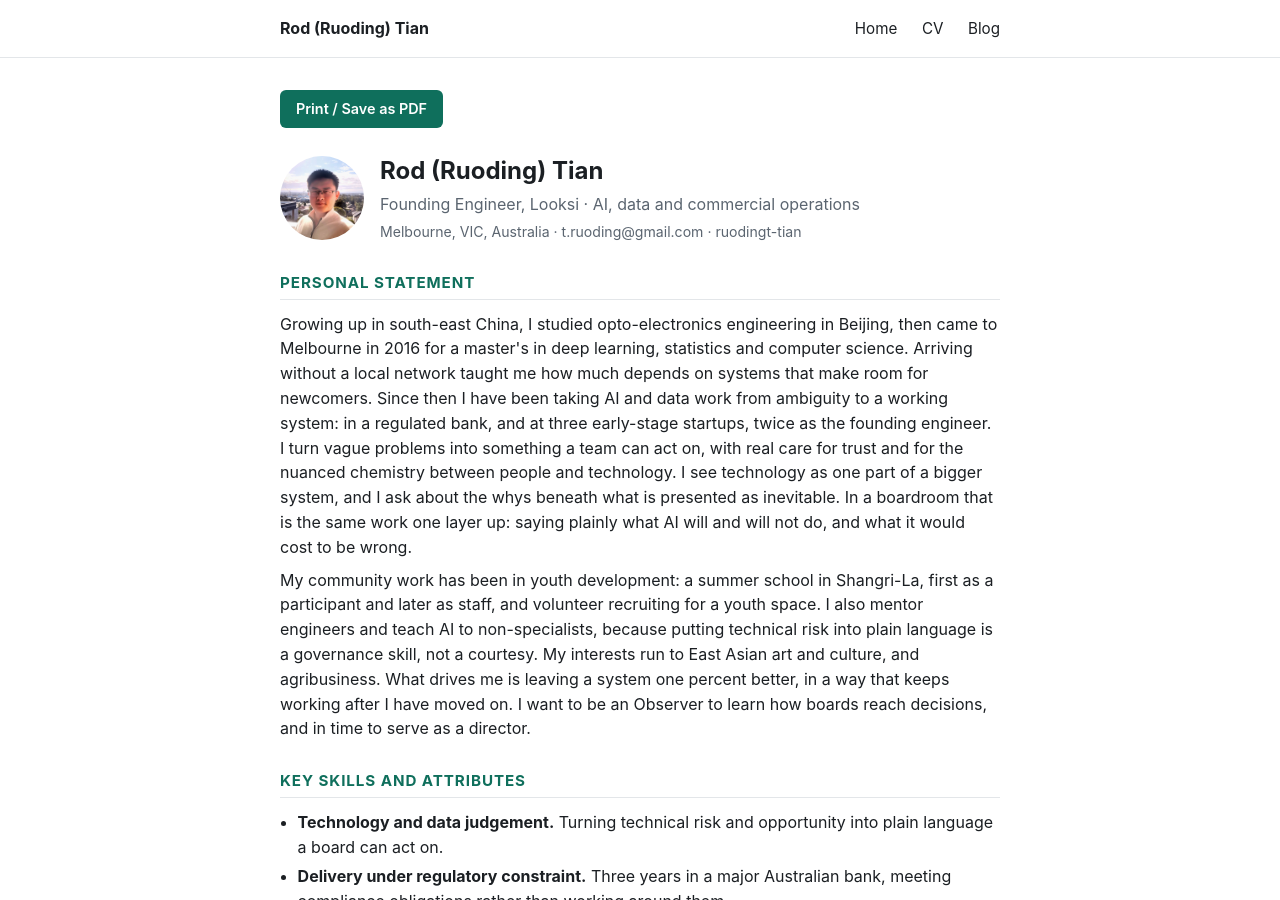
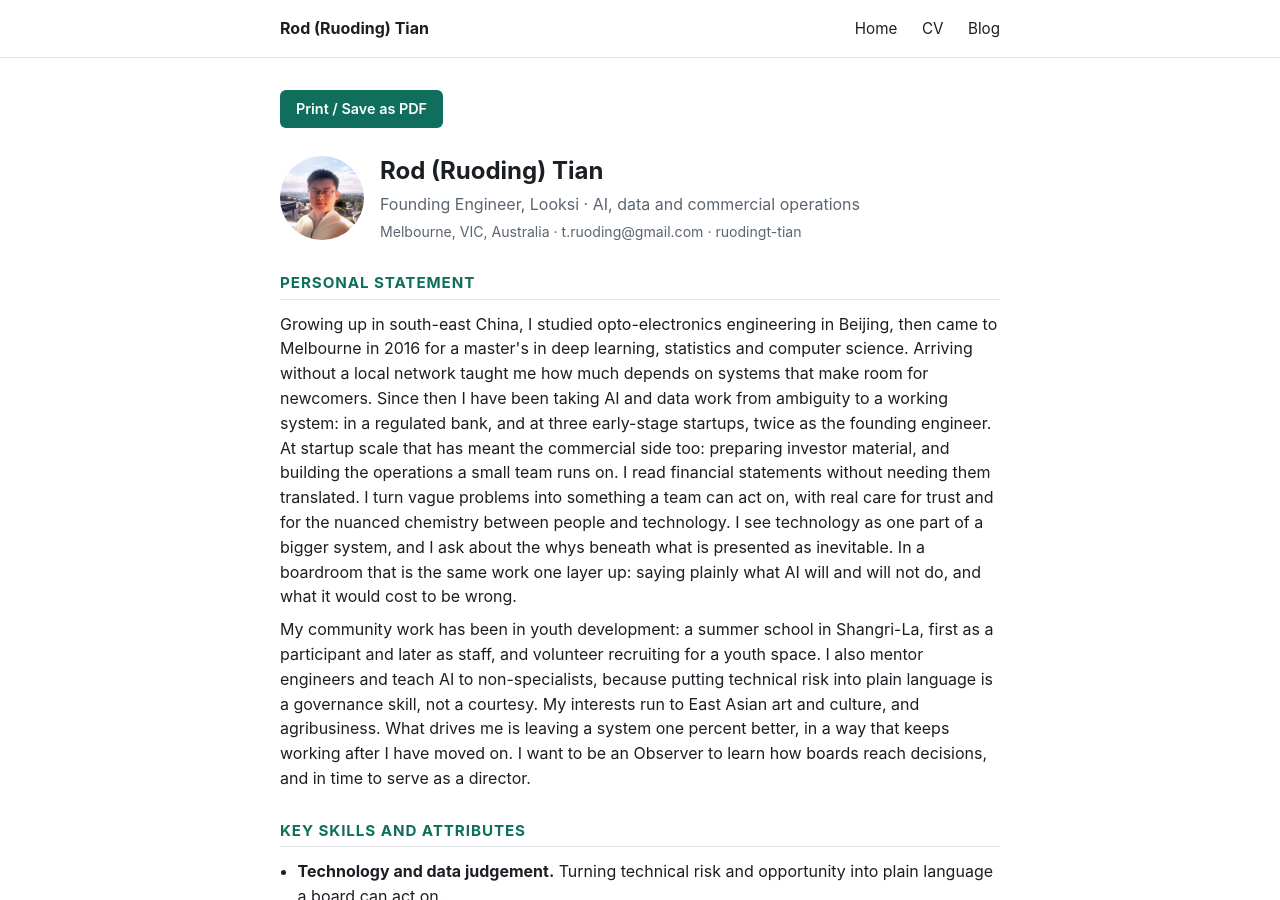
Before and after one commit to ruodingt/ruodingt.github.io, a Jekyll site: the page built from cv/index.md, in a window 1280 px wide and 900 px high. Built offline with Jekyll 4.4.1, drawn with Linux system fonts in a browser that asks for light colours.

Commit message:
Surface the commercial and financial side in the statement
Cutting the financial-literacy attribute left the only mention of numbers
buried in a note under the master's degree. The statement had ~48 words of
headroom against the guide's 300, so it goes there instead of costing one
of the four permitted attributes.

Claims only what the evidence carries: investor material, startup
operations, and reading a set of financial statements unaided.

Co-Authored-By: Claude Opus 5 <noreply@anthropic.com>

```diff
--- a/_data/cv.yml
+++ b/_data/cv.yml
@@ -13,7 +13,7 @@ linkedin: "https://www.linkedin.com/in/ruodingt-tian/"
 # words, at the top, covering who you are, professional value, community
 # connection, and values/motivation.
 statement:
-  - "Growing up in south-east China, I studied opto-electronics engineering in Beijing, then came to Melbourne in 2016 for a master's in deep learning, statistics and computer science. Arriving without a local network taught me how much depends on systems that make room for newcomers. Since then I have been taking AI and data work from ambiguity to a working system: in a regulated bank, and at three early-stage startups, twice as the founding engineer. I turn vague problems into something a team can act on, with real care for trust and for the nuanced chemistry between people and technology. I see technology as one part of a bigger system, and I ask about the whys beneath what is presented as inevitable. In a boardroom that is the same work one layer up: saying plainly what AI will and will not do, and what it would cost to be wrong."
+  - "Growing up in south-east China, I studied opto-electronics engineering in Beijing, then came to Melbourne in 2016 for a master's in deep learning, statistics and computer science. Arriving without a local network taught me how much depends on systems that make room for newcomers. Since then I have been taking AI and data work from ambiguity to a working system: in a regulated bank, and at three early-stage startups, twice as the founding engineer. At startup scale that has meant the commercial side too: preparing investor material, and building the operations a small team runs on. I read financial statements without needing them translated. I turn vague problems into something a team can act on, with real care for trust and for the nuanced chemistry between people and technology. I see technology as one part of a bigger system, and I ask about the whys beneath what is presented as inevitable. In a boardroom that is the same work one layer up: saying plainly what AI will and will not do, and what it would cost to be wrong."
   - "My community work has been in youth development: a summer school in Shangri-La, first as a participant and later as staff, and volunteer recruiting for a youth space. I also mentor engineers and teach AI to non-specialists, because putting technical risk into plain language is a governance skill, not a courtesy. My interests run to East Asian art and culture, and agribusiness. What drives me is leaving a system one percent better, in a way that keeps working after I have moved on. I want to be an Observer to learn how boards reach decisions, and in time to serve as a director."
 
 attributes:
```
